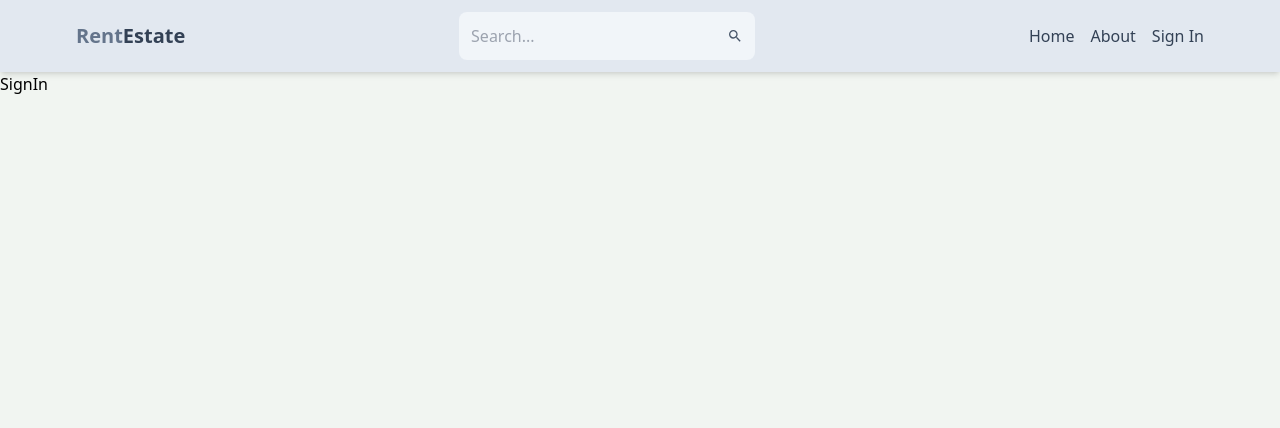
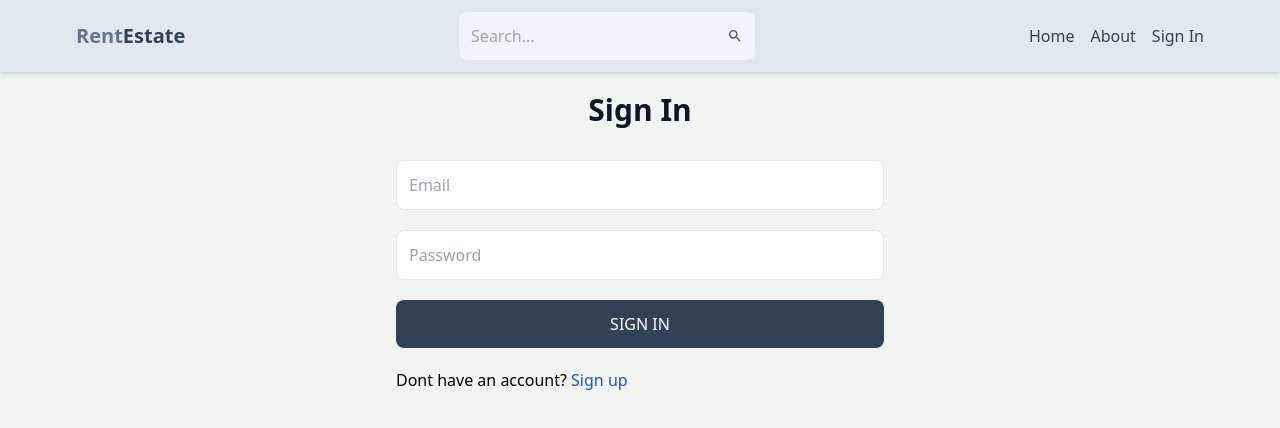
Before and after one commit to Tahseen-Ahmad-Bhat/RentEstate, a React (Vite) app in the folder client/: page /sign-in in a window 1280 px wide. Shown: the top 428 px of the page. Built offline with nearby package versions, Linux system fonts and the light colour scheme.

Commit message:
Created Sign-in page with functionality

```diff
--- a/client/src/pages/SignIn.jsx
+++ b/client/src/pages/SignIn.jsx
@@ -1,7 +1,104 @@
-import React from "react";
+import React, { useState } from "react";
+import { Link, useNavigate } from "react-router-dom";
+import { ImSpinner3 } from "react-icons/im";
 
 const SignIn = () => {
-  return <div>SignIn</div>;
+  const [formData, setFormData] = useState({});
+  const [error, setError] = useState(null);
+  const [loading, setLoading] = useState(false);
+
+  const navigate = useNavigate();
+
+  const handleChange = (e) => {
+    setFormData({
+      ...formData,
+      [e.target.id]: e.target.value,
+    });
+  };
+
+  // console.log(formdata);
+
+  const handleSubmit = async (e) => {
+    e.preventDefault();
+    setLoading(true);
+
+    try {
+      const res = await fetch("/api/auth/sign-in", {
+        method: "POST",
+        headers: {
+          "Content-Type": "application/json",
+        },
+        body: JSON.stringify(formData),
+      });
+
+      const data = await res.json();
+
+      if (data.success === false) {
+        setError(data.message);
+        setLoading(false);
+        return;
+      }
+
+      setLoading(false);
+      setError(null);
+      setFormData({});
+      console.log(data);
+
+      // On successful sign-up navigate to sign-in page
+      navigate("/");
+    } catch (error) {
+      setLoading(false);
+      setError(error.message);
+      console.log(error.message);
+    }
+  };
+
+  return (
+    <div className="mt-2 p-3 max-w-lg  mx-auto">
+      <h1 className="text-3xl text-slate-900 font-semibold text-center">
+        Sign In
+      </h1>
+      <form onSubmit={handleSubmit} className="flex flex-col space-y-5 mt-8">
+        <input
+          type="email"
+          name=""
+          id="email"
+          placeholder="Email"
+          className="border outline-none p-3 rounded-lg"
+          onChange={handleChange}
+        />
+        <input
+          type="password"
+          name=""
+          id="password"
+          placeholder="Password"
+          className="border outline-none p-3 rounded-lg"
+          onChange={handleChange}
+        />
+        <button
+          disabled={loading}
+          type="submit"
+          className="bg-slate-700 p-3 text-white rounded-lg hover:bg-slate-800 disabled:opacity-80 flex items-center justify-center"
+        >
+          {loading ? (
+            <ImSpinner3 className="animate-spin " size="24" />
+          ) : (
+            "SIGN IN"
+          )}
+        </button>
+      </form>
+
+      <p className="mt-5">
+        Dont have an account?{" "}
+        <Link to="/sign-up">
+          <span className="text-blue-700 hover:underline">Sign up</span>
+        </Link>
+      </p>
+
+      {/* Rendet error if there is any */}
+      {error && <p className="mt-3 text-red-500">{error}</p>}
+    </div>
+  );
 };
 
 export default SignIn;
--- a/client/src/pages/SignUp.jsx
+++ b/client/src/pages/SignUp.jsx
@@ -23,7 +23,7 @@ const SignUp = () => {
     setLoading(true);
 
     try {
-      const res = await fetch("/api/auth/signup", {
+      const res = await fetch("/api/auth/sign-up", {
         method: "POST",
         headers: {
           "Content-Type": "application/json",
```
